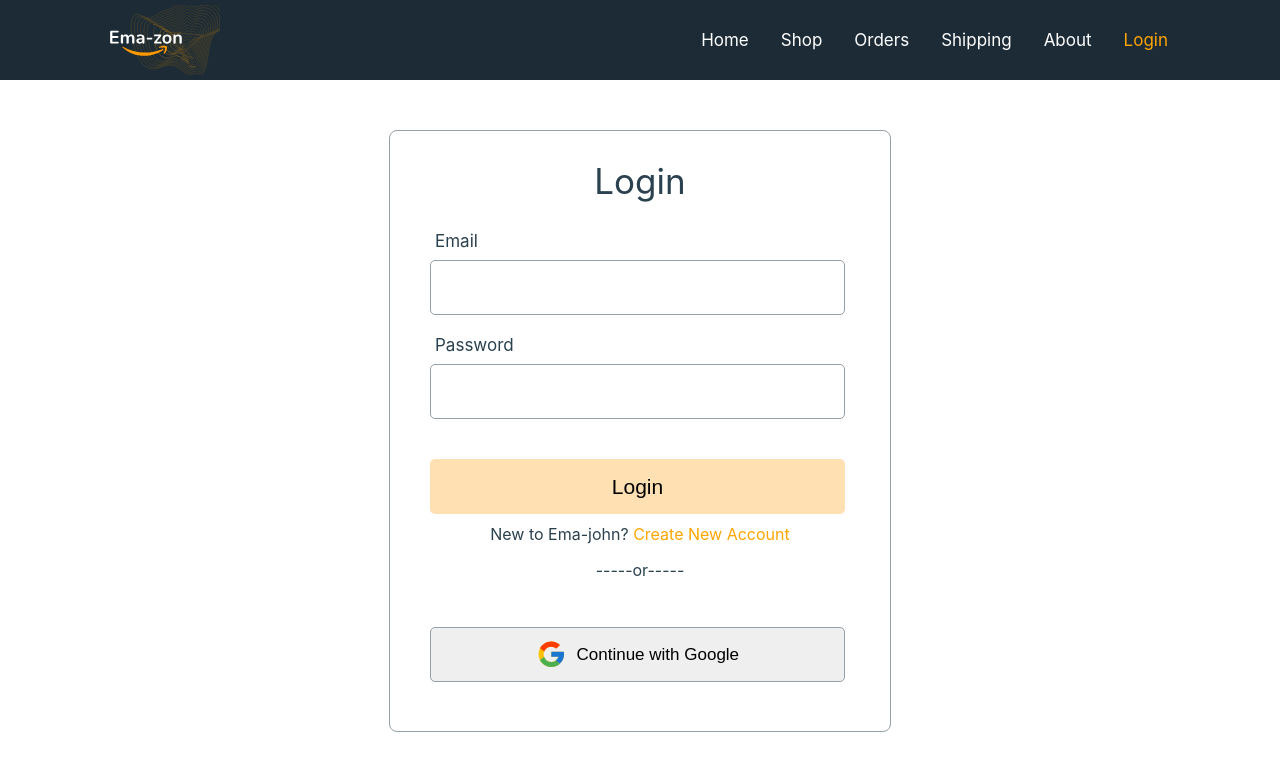
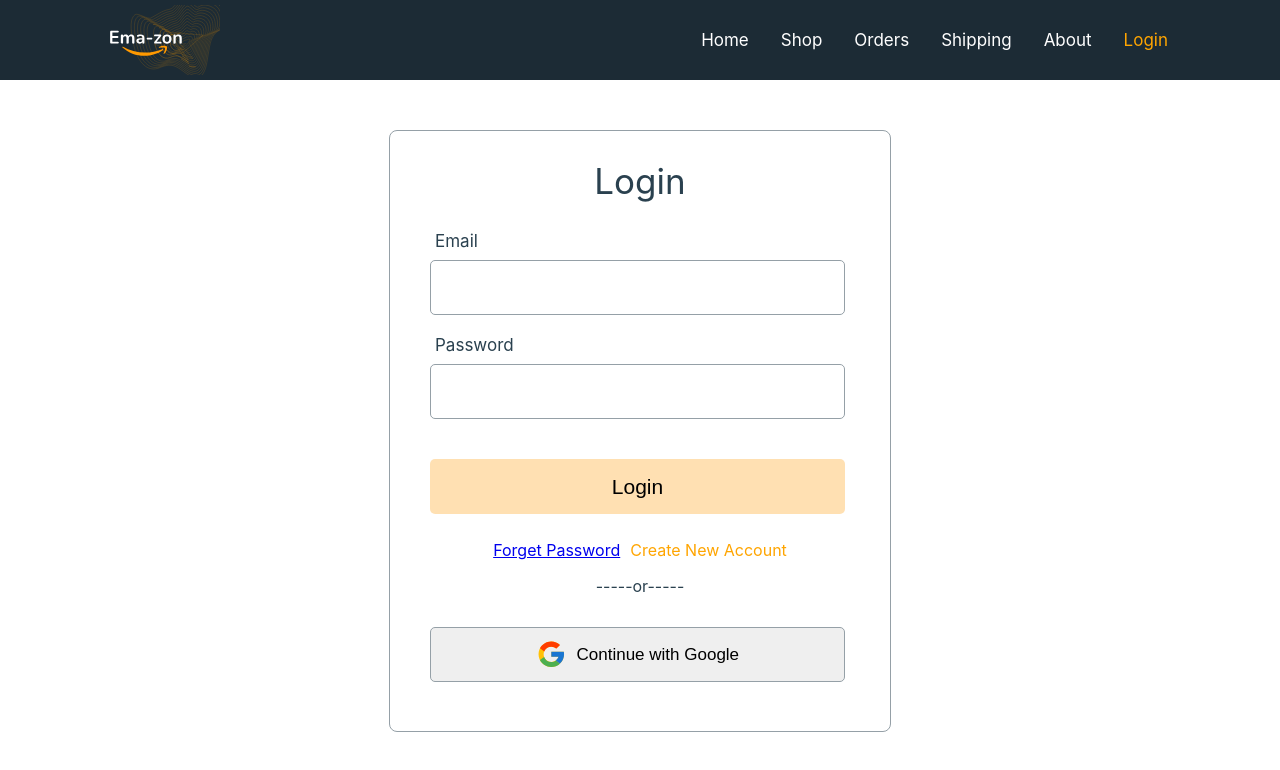
Before and after one commit to mdmehedihasan212/ema-zon-shopping, a React (Create React App) app: page /login in a window 1280 px wide. Shown: the top 770 px of the page. Built offline with nearby package versions, Linux system fonts and the light colour scheme; no server answers.

Commit message:
add some wrong code

```diff
--- a/package.json
+++ b/package.json
@@ -9,6 +9,7 @@
     "firebase": "^9.6.10",
     "react": "^18.0.0",
     "react-dom": "^18.0.0",
+    "react-firebase-hooks": "^5.0.3",
     "react-icons": "^4.3.1",
     "react-router-dom": "^6.3.0",
     "react-scripts": "5.0.0",
--- a/src/App.js
+++ b/src/App.js
@@ -10,6 +10,7 @@ import Shipping from './Components/Shipping/Shipping';
 import Shop from './Components/Shop/Shop';
 import LogIn from './Components/LogIn/LogIn';
 import SignUp from './Components/SignUp/SignUp';
+import RequiredAuth from './Components/RequiredAuth/RequiredAuth';
 
 function App() {
   return (
@@ -19,7 +20,11 @@ function App() {
         <Route path='/' element={<Home></Home>}></Route>
         <Route path='/shop' element={<Shop></Shop>}></Route>
         <Route path='/orders' element={<Orders></Orders>}></Route>
-        <Route path='/shipping' element={<Shipping></Shipping>}></Route>
+        <Route path='/shipping' element={
+          <RequiredAuth>
+            <Shipping></Shipping>
+          </RequiredAuth>
+        }></Route>
         <Route path='/about' element={<About></About>}></Route>
         <Route path='/product' element={<Product></Product>}></Route>
         <Route path='/login' element={<LogIn></LogIn>}></Route>
--- a/src/Components/Header/Header.js
+++ b/src/Components/Header/Header.js
@@ -1,10 +1,21 @@
-import React, { useState } from 'react';
 import './Header.css';
 import logo from '../../Assets/Logo.svg';
 import CustomLink from '../CustomLink/CustomLink';
+import { useAuthState } from 'react-firebase-hooks/auth';
+import auth from '../../Firebase/Firebase.init';
+import { signOut } from 'firebase/auth';
 
 const Header = () => {
-    const [user, setUser] = useState(false);
+    const [user] = useAuthState(auth)
+
+    const UserSignOut = () => {
+        signOut(auth)
+            .then(() => {
+                console.log('Sign-out successful');
+            }).catch((error) => {
+
+            });
+    }
     return (
         <nav className='header-container'>
             <img src={logo} alt="logo" />
@@ -14,10 +25,11 @@ const Header = () => {
                 <CustomLink to={'/orders'}>Orders</CustomLink>
                 <CustomLink to={'/shipping'}>Shipping</CustomLink>
                 <CustomLink to={'/about'}>About</CustomLink>
-                {!user ?
-                    <CustomLink to={'/login'}>Login</CustomLink>
-                    :
-                    <CustomLink to={'/signup'}>Sign Out</CustomLink>
+                {
+                    user ?
+                        <CustomLink onClick={UserSignOut} to={'/login'}>Sign Out</CustomLink>
+                        :
+                        <CustomLink to={'/login'}>Login</CustomLink>
                 }
 
             </div>
--- a/src/Components/LogIn/LogIn.css
+++ b/src/Components/LogIn/LogIn.css
@@ -16,6 +16,21 @@
     font-size: 35px;
     font-weight: 400;
     text-align: center;
+}
+
+.form-link {
+    display: flex;
+    align-items: center;
+    justify-content: center;
+}
+
+.form-link a {
+    margin: 0px 5px;
+}
+
+.create-account {
+    color: orange;
+    text-decoration: none;
 }
 
 .input-group label {
--- a/src/Components/LogIn/LogIn.js
+++ b/src/Components/LogIn/LogIn.js
@@ -1,14 +1,25 @@
 import React, { useState } from 'react';
-import { Link } from 'react-router-dom';
+import { Link, useLocation, useNavigate } from 'react-router-dom';
 import './LogIn.css';
 import { FcGoogle } from 'react-icons/fc';
-import { signInWithEmailAndPassword } from 'firebase/auth';
+import { sendPasswordResetEmail, signInWithEmailAndPassword } from 'firebase/auth';
 import auth from '../../Firebase/Firebase.init';
+import { useAuthState } from 'react-firebase-hooks/auth';
 
 const LogIn = () => {
     const [email, setEmail] = useState('');
     const [password, setPassword] = useState('');
     const [error, setError] = useState('');
+    const [user] = useAuthState(auth);
+
+    const location = useLocation();
+    const navigate = useNavigate();
+
+    const from = location.state?.from?.pathname || "/";
+
+    if (user) {
+        navigate(from, { replace: true })
+    }
 
     const handleEmailBlur = event => {
         setEmail(event.target.value);
@@ -28,8 +39,20 @@ const LogIn = () => {
         signInWithEmailAndPassword(auth, email, password)
             .then((userCredential) => {
                 setError('')
-                const user = userCredential.user;
                 console.log('User login');
+            })
+            .catch((error) => {
+                const errorMessage = error.message;
+                setError(errorMessage)
+            });
+    }
+
+    const handleForgetPassword = () => {
+
+        sendPasswordResetEmail(auth, email)
+            .then(() => {
+                setError('')
+                console.log('Password reset email sent!');
             })
             .catch((error) => {
                 const errorMessage = error.message;
@@ -52,9 +75,16 @@ const LogIn = () => {
                     </div>
                     <p className='error-message'>{error}</p>
                     <input onClick={handleToLogIn} className='submit-btn' type="submit" value="Login" />
-                    <p className='form-text'>New to Ema-john?
-                        <Link to={'/signup'}> Create New Account</Link>
-                    </p>
+
+                    <div className="form-link">
+                        <p className='forget-password'>
+                            <Link onClick={handleForgetPassword} to={'/login'}>Forget Password</Link>
+                        </p>
+                        <p>
+                            <Link className='create-account' to={'/signup'}>Create New Account</Link>
+                        </p>
+                    </div>
+
                     <p className='form-text'>
                         -----or-----
                     </p>
--- /dev/null
+++ b/src/Components/RequiredAuth/RequiredAuth.js
@@ -0,0 +1,18 @@
+import React from 'react';
+import { useAuthState } from 'react-firebase-hooks/auth';
+import { Navigate, useLocation } from 'react-router-dom';
+import auth from '../../Firebase/Firebase.init';
+
+const RequiredAuth = ({ children }) => {
+    const [user] = useAuthState(auth);
+    const location = useLocation();
+
+    if (!user) {
+
+        return <Navigate to="/login" state={{ from: location }} replace />;
+    }
+
+    return children;
+};
+
+export default RequiredAuth;
--- a/src/Components/SignUp/SignUp.js
+++ b/src/Components/SignUp/SignUp.js
@@ -3,14 +3,16 @@ import './SignUp.css';
 import { FcGoogle } from 'react-icons/fc';
 import { Link } from 'react-router-dom';
 import auth from '../../Firebase/Firebase.init';
-import { createUserWithEmailAndPassword, GoogleAuthProvider, sendEmailVerification, signInWithEmailAndPassword, signInWithPopup } from 'firebase/auth';
+import { createUserWithEmailAndPassword, GoogleAuthProvider, sendEmailVerification, signInWithPopup } from 'firebase/auth';
+import { useAuthState } from 'react-firebase-hooks/auth';
 
 const SignUp = () => {
     const [email, setEmail] = useState('');
     const [password, setPassword] = useState('');
     const [confirmPassword, setConfirmPassword] = useState('');
     const [error, setError] = useState('');
-    const [user, setUser] = useState(false);
+
+    const [user] = useAuthState(auth);
 
     const googleProvider = new GoogleAuthProvider();
 
@@ -40,7 +42,6 @@ const SignUp = () => {
         if (!user) {
             createUserWithEmailAndPassword(auth, email, password)
                 .then((userCredential) => {
-                    const user = userCredential.user;
                     setError('');
                     console.log('Create user');
 
```
Also changed, not shown: src/index.js (+4 -4 lines), 1 other file (tests, documents, lock files or other folders).
